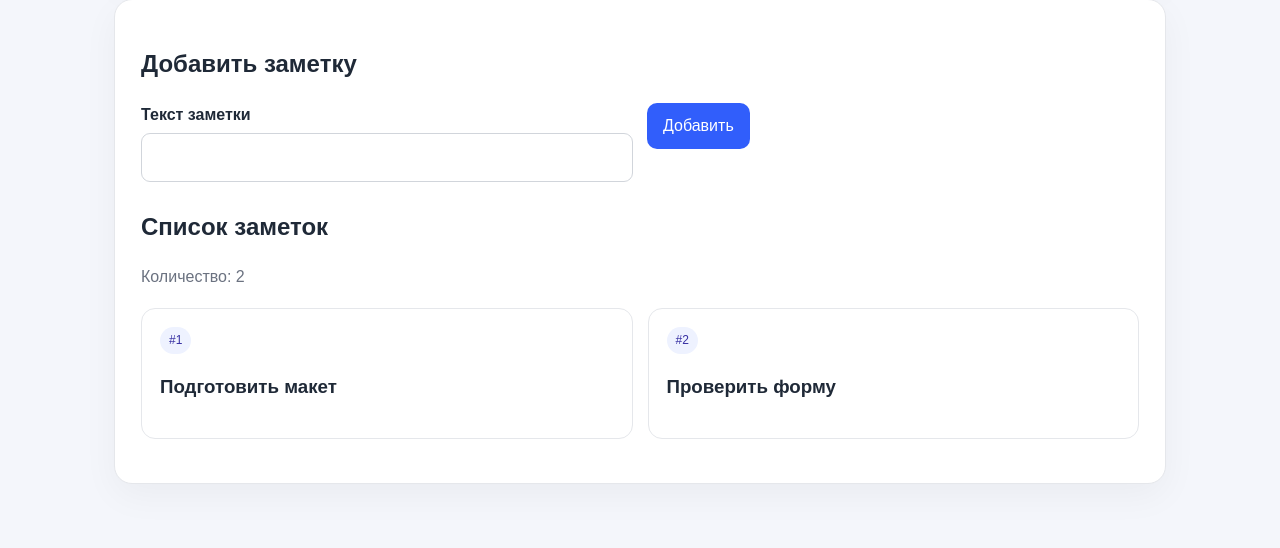
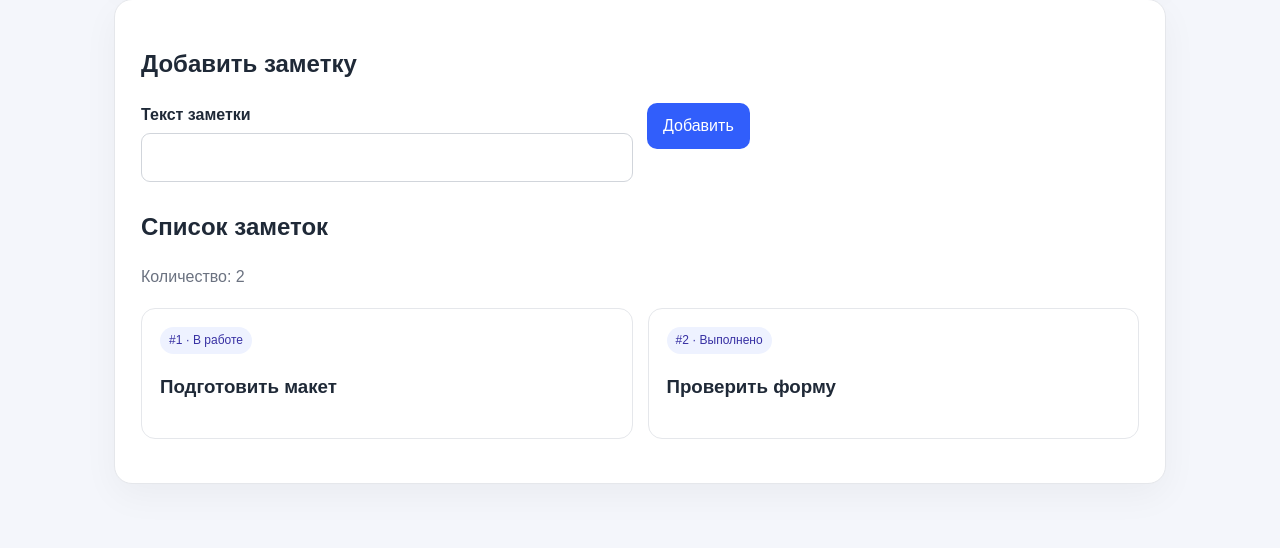
Before and after one commit to solopoof/solopov-trpo-06, a PHP site: page / in a window 1280 px wide. Shown: the part 643-1191 px from the top of the page. Run offline with PHP 8.4, Linux system fonts and the light colour scheme.

Commit message:
fix: display note status from source dataset

```diff
--- a/templates/notes.php
+++ b/templates/notes.php
@@ -3,5 +3,5 @@
 <main class="wrap"><section class="hero"><h1>Список заметок</h1><p class="muted">Заметки хранятся в JSON-файле.</p><strong>Солопов Антон · ЭПБО-01-25</strong></section>
 <?php if($storageError!==''):?><div class="notice error"><?=e($storageError)?></div><?php endif;?><?php if($error!==''):?><div class="notice error"><?=e($error)?></div><?php endif;?><?php if($message!==''):?><div class="notice success"><?=e($message)?></div><?php endif;?>
 <section class="panel"><h2>Пользователь</h2><p>Текущий пользователь: <strong><?=e($displayName)?></strong></p><form method="post" class="form-grid"><input type="hidden" name="action" value="set_name"><div class="field"><label for="user_id">Имя</label><select id="user_id" name="user_id" required><option value="">Выберите пользователя</option><?php foreach($users as $user):?><option value="<?=(int)$user['id']?>" <?=$displayName===($user['name']??'')?'selected':''?>><?=e($user['name']??'')?></option><?php endforeach;?></select></div><div><button>Сохранить</button></div></form><form method="post" style="margin-top:12px"><input type="hidden" name="action" value="clear"><button class="secondary">Очистить сессию</button></form></section>
-<section class="panel"><h2>Добавить заметку</h2><form method="post" class="form-grid"><input type="hidden" name="action" value="add"><div class="field"><label for="title">Текст заметки</label><input id="title" name="title" maxlength="180" required></div><div><button>Добавить</button></div></form><h2 style="margin-top:26px">Список заметок</h2><p class="muted">Количество: <?=count($notes)?></p><?php if($notes===[]):?><div class="empty">Заметок нет.</div><?php else:?><div class="cards"><?php foreach($notes as $note):?><article class="card"><span class="pill">#<?=(int)$note['id']?></span><h3><?=e($note['title'])?></h3></article><?php endforeach;?></div><?php endif;?></section>
+<section class="panel"><h2>Добавить заметку</h2><form method="post" class="form-grid"><input type="hidden" name="action" value="add"><div class="field"><label for="title">Текст заметки</label><input id="title" name="title" maxlength="180" required></div><div><button>Добавить</button></div></form><h2 style="margin-top:26px">Список заметок</h2><p class="muted">Количество: <?=count($notes)?></p><?php if($notes===[]):?><div class="empty">Заметок нет.</div><?php else:?><div class="cards"><?php foreach($notes as $note):?><article class="card"><span class="pill">#<?=(int)$note['id']?> · <?=!empty($note['done'])?'Выполнено':'В работе'?></span><h3><?=e($note['title'])?></h3></article><?php endforeach;?></div><?php endif;?></section>
 </main><footer class="site-footer">Практическая работа №06</footer></body></html>
```
